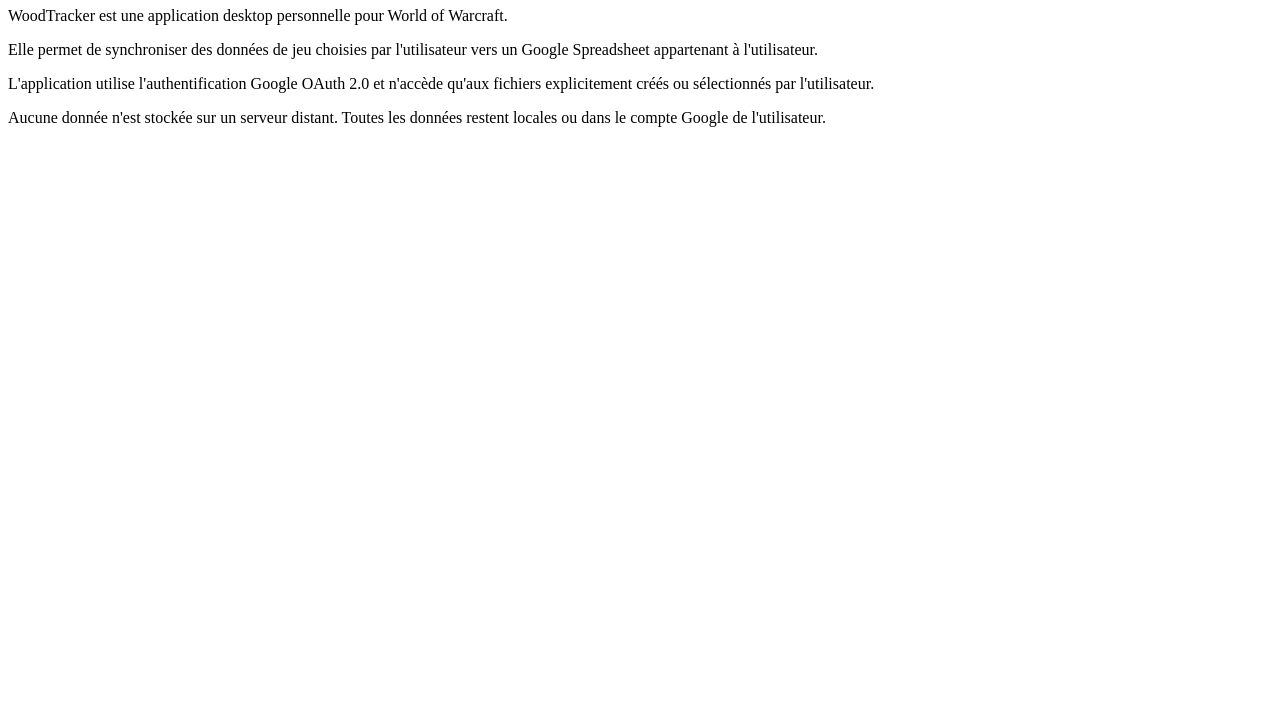
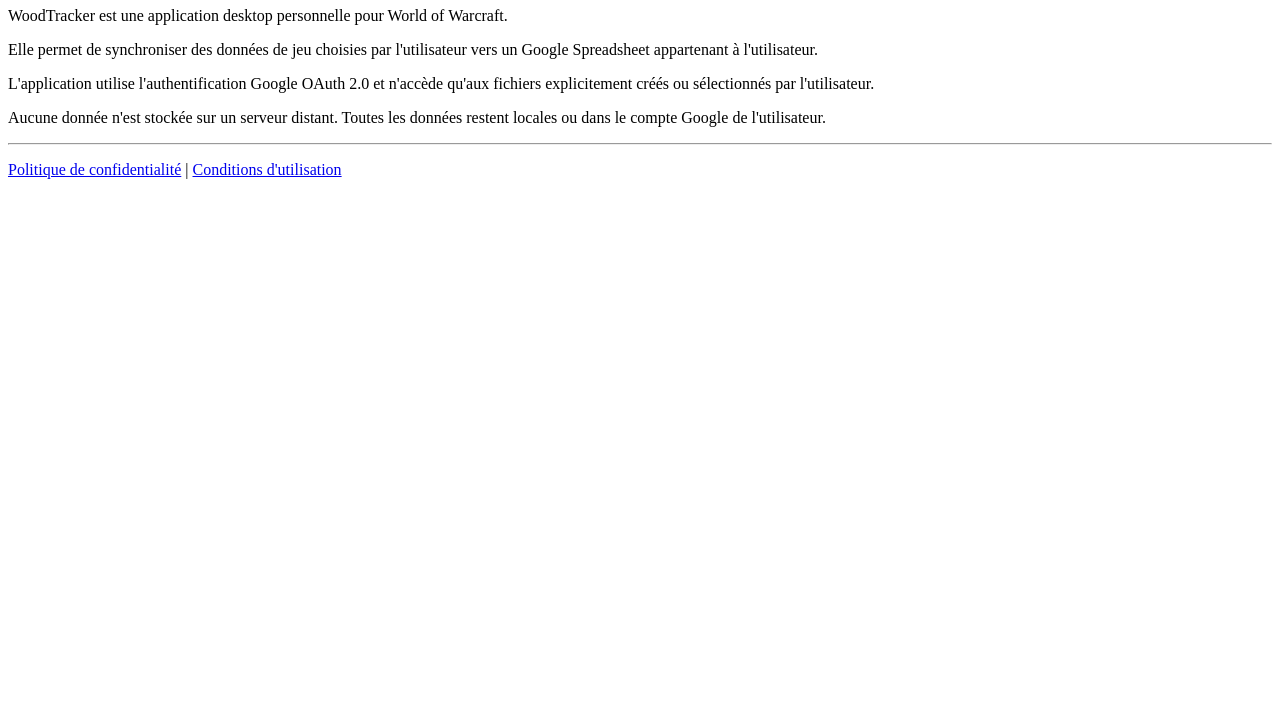
Before and after one commit to Cordour/WoodTracker, a plain HTML site: page index.html in a window 1280 px wide. Shown: the part 73-800 px from the top of the page. Drawn offline with Linux system fonts and the light colour scheme.

Commit message:
Update index.html

```diff
--- a/index.html
+++ b/index.html
@@ -25,5 +25,12 @@
     Aucune donnée n'est stockée sur un serveur distant.
     Toutes les données restent locales ou dans le compte Google de l'utilisateur.
   </p>
+  <hr>
+
+  <p>
+    <a href="privacy.html">Politique de confidentialité</a> |
+    <a href="terms.html">Conditions d'utilisation</a>
+  </p>
+
 </body>
 </html>
```
